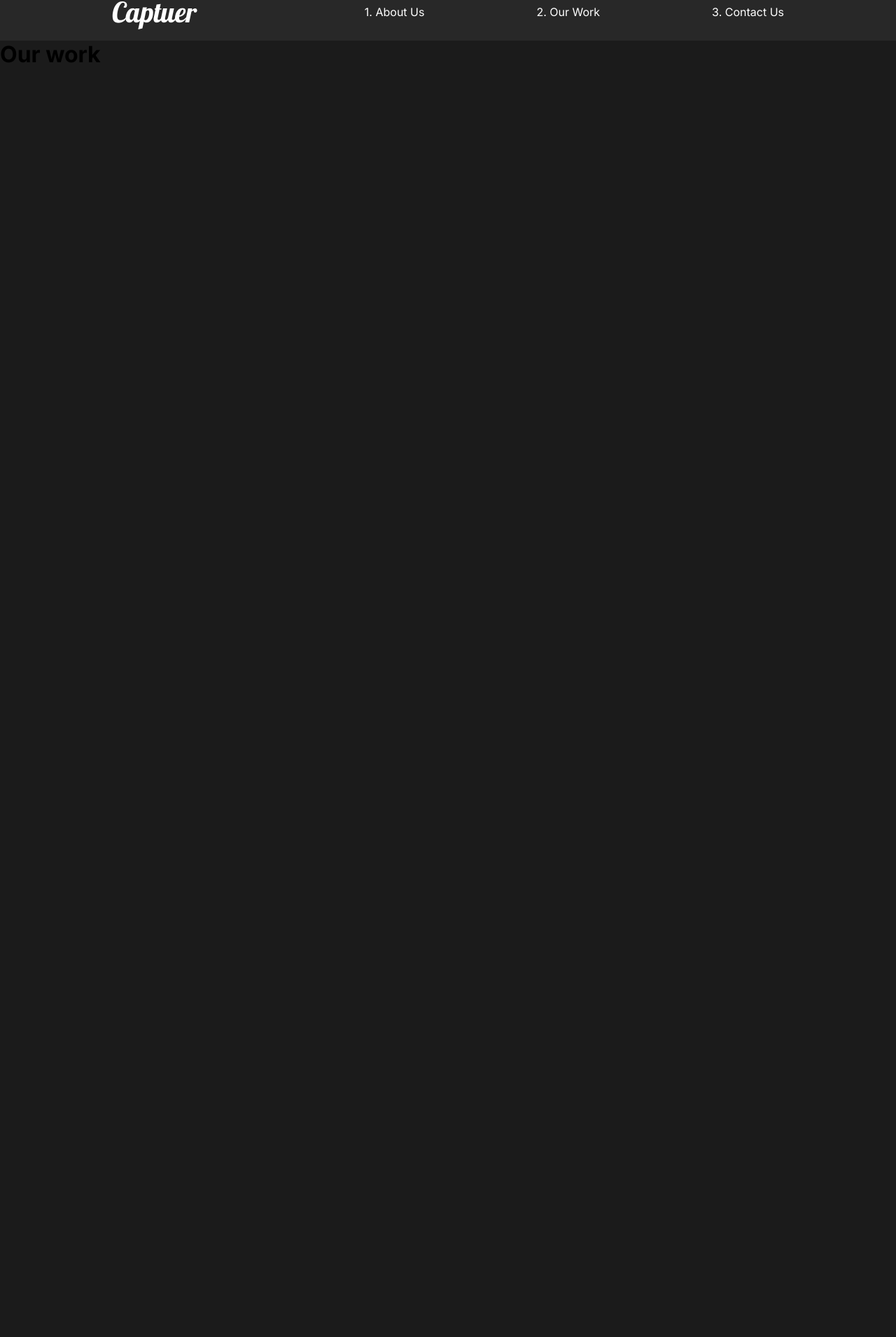
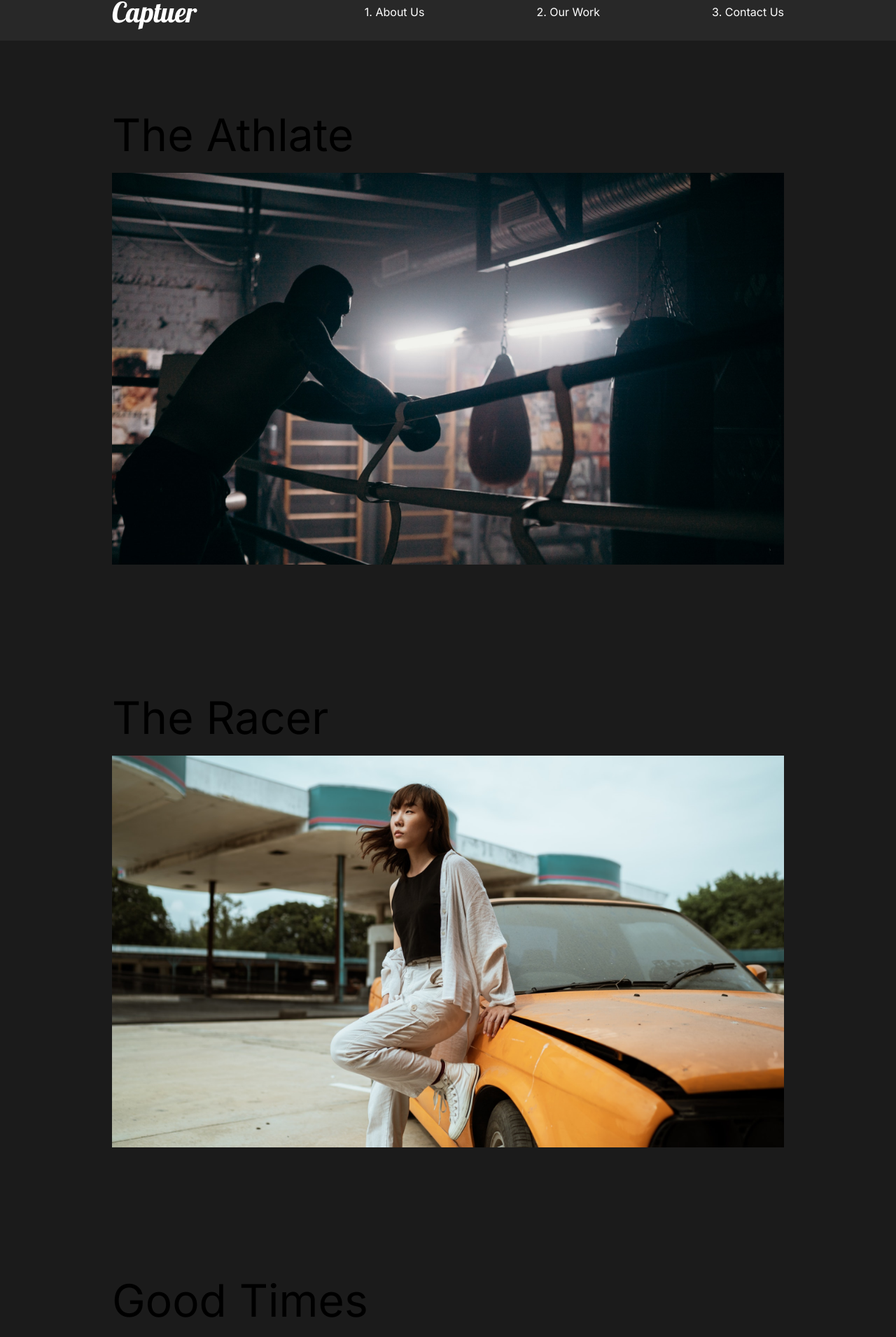
Before and after one commit to MrAdamUs/capture-portofolio, a React (Create React App) app: page /work in a window 1280 px wide. Shown: the part 24-1935 px from the top of the page at 70% size. Before the commit the page ends 800 px from the top, so only its background shows below. Built offline with nearby package versions, Linux system fonts and the light colour scheme.

Commit message:
add moviesState and working on outworks

```diff
--- a/src/pages/OutWork.js
+++ b/src/pages/OutWork.js
@@ -1,11 +1,60 @@
 import React from 'react';
+import styled from 'styled-components';
+import { Link } from 'react-router-dom';
+//Images
+import athlete from '../img/athlete-small.png';
+import theracer from '../img/theracer-small.png';
+import goodtimes from '../img/goodtimes-small.png';
 
 const OutWork = () => {
   return (
-    <div>
-      <h1>Our work</h1>
-    </div>
+    <Work>
+      <Movie>
+        <h2>The Athlate</h2>
+        <div className='lin'></div>
+        <Link>
+          <img src={athlete} alt='athlete' />
+        </Link>
+      </Movie>
+      <Movie>
+        <h2>The Racer</h2>
+        <div className='lin'></div>
+        <Link>
+          <img src={theracer} alt='thercer' />
+        </Link>
+      </Movie>
+      <Movie>
+        <h2>Good Times</h2>
+        <div className='lin'></div>
+        <Link>
+          <img src={goodtimes} alt='goodtime' />
+        </Link>
+      </Movie>
+    </Work>
   );
 };
 
+const Work = styled.div`
+  min-height: 100vh;
+  overflow: hidden;
+  padding: 5rem 10rem;
+  h2 {
+    padding: 1rem 0rem;
+  }
+`;
+
+const Movie = styled.div`
+  padding-bottom: 10rem;
+  .line {
+    height: 0.5rem;
+    background: #ccc;
+    margin-bottom: 3rem;
+  }
+  img {
+    width: 100%;
+    height: 70vh;
+    object-fit: cover;
+  }
+`;
+
 export default OutWork;
```
Also changed, not shown: src/movieState.js (added, +81 -0 lines), 1 other file (tests, documents, lock files or other folders).
